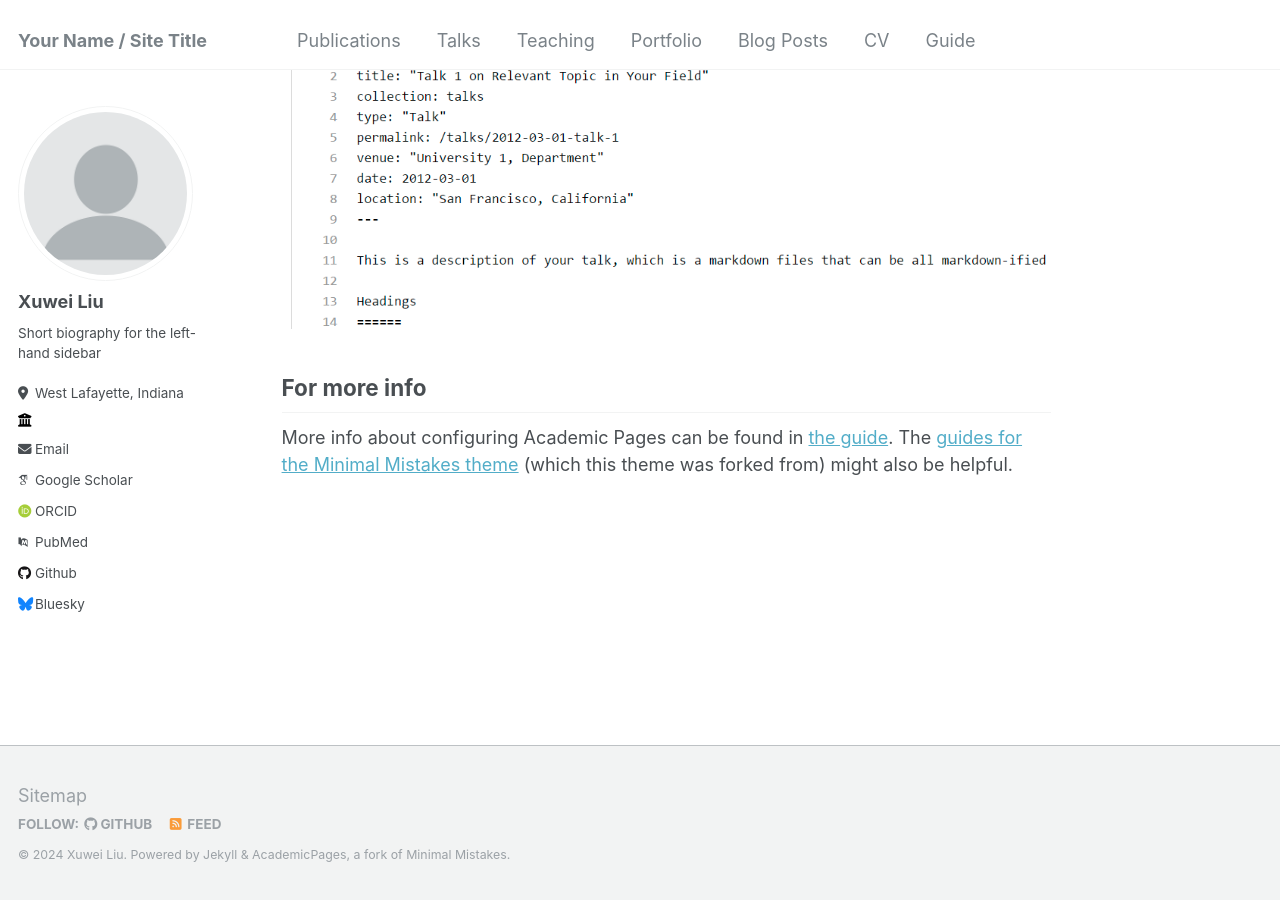
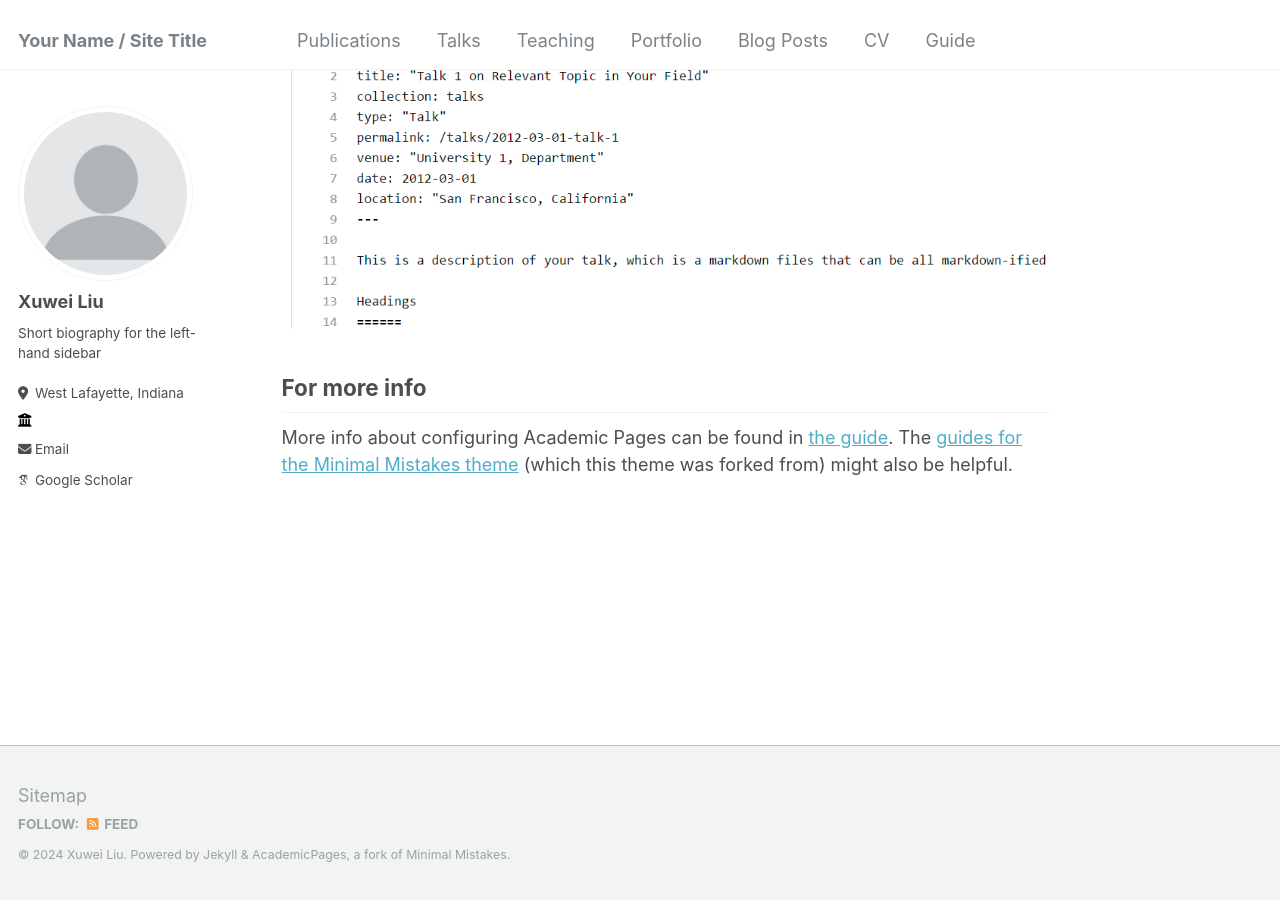
Before and after one commit to shellwayxw/shellwayxw.github.io, a Jekyll site: the page built from _pages/about.md, in a window 1280 px wide and 900 px high, scrolled down 2660 px. Built offline with Jekyll 4.4.1, drawn with Linux system fonts in a browser that asks for light colours; some web fonts are replaced; part of the change alters nothing that is shown.

Commit message:
Update _config.yml

```diff
--- a/_config.yml
+++ b/_config.yml
@@ -28,27 +28,27 @@ author:
   location         : "West Lafayette, Indiana"
   employer         : ""
   uri              : # URL
-  email            : "none@example.org"
+  email            : "liu2598@purdue.edu"
 
   # Academic websites
   arxiv            : # URL - Update with the correct link to your profile
-  googlescholar    : "https://scholar.google.com/citations?user=PS_CX0AAAAAJ"
+  googlescholar    : "https://scholar.google.com/citations?user=zOpKg18AAAAJ"
   impactstory      : # URL
-  orcid            : "http://orcid.org/yourorcidurl"
+  orcid            :
   semantic         : # URL
-  pubmed           : "https://www.ncbi.nlm.nih.gov/pubmed/?term=john+snow"
+  pubmed           :
   researchgate     : # URL
 
   # Repositories and software development
   bitbucket        : # Username - Update with your username on the site
   codepen          : # Username
   dribbble         : # Username
-  github           : "academicpages"
+  github           :
   kaggle           : # Username
   stackoverflow    : # User number or user number and name (i.e., use "1" or "1/jeff-atwood")
 
   # Social media
-  bluesky          : "bsky.app" # Replace this with you Bluesky username
+  bluesky          : # Replace this with you Bluesky username
   facebook         : # Username
   flickr           : # Username
   foursquare       : # Username
```
